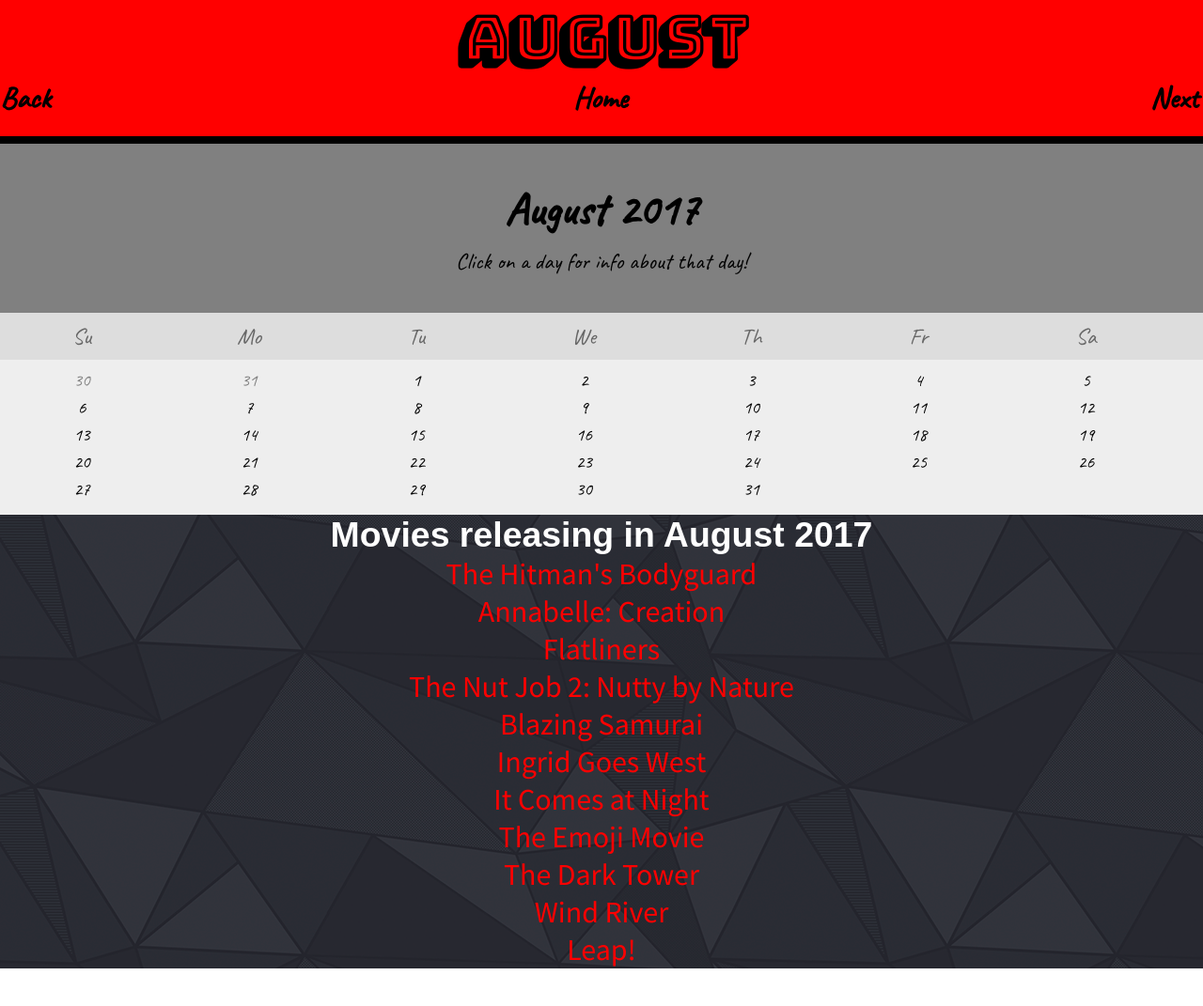
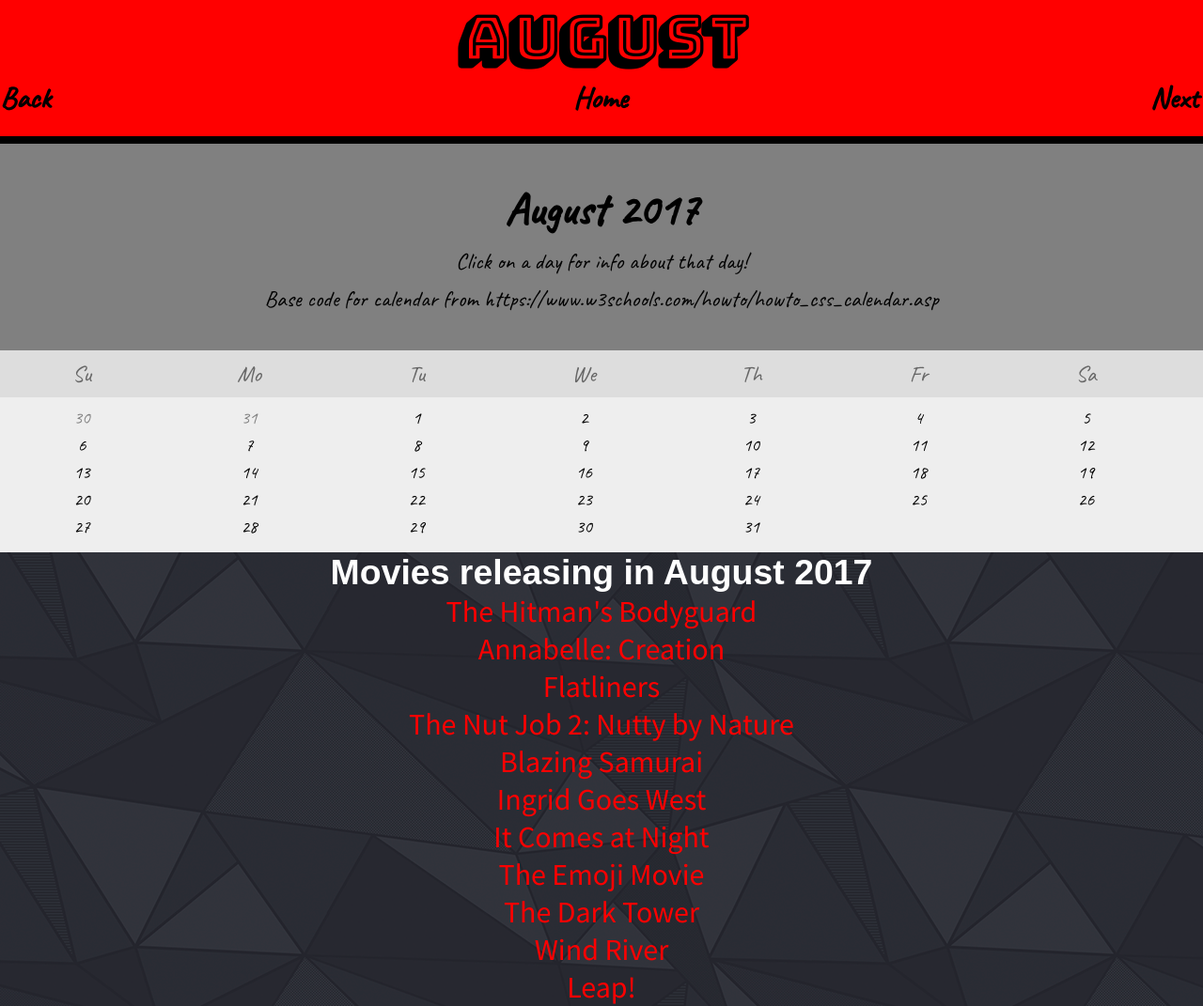
Before and after one commit to ColinCapenito/august, a plain HTML site: page index.html in a window 1280 px wide. Shown: the whole page at 94% size. Before the commit the page ends 1031 px from the top, so only its background shows below. Drawn offline with Linux system fonts and the light colour scheme; a web font is replaced by a local one.

Commit message:
This is an additional update

```diff
--- a/index.html
+++ b/index.html
@@ -31,6 +31,7 @@ Next
 <div class="month">
   <h1 class="centerAugust">August 2017</h1>
   <p class="describeCalendar">Click on a day for info about that day!</p>
+  <p class="describeCalendar">Base code for calendar from https://www.w3schools.com/howto/howto_css_calendar.asp</p>
 </div>
 
 <ul class="weekdays">
```
